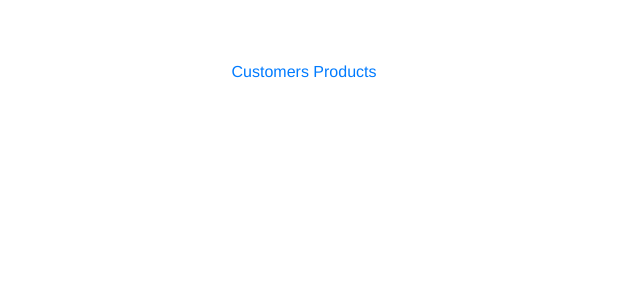
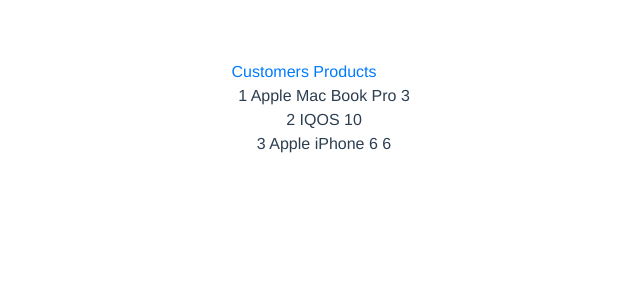
Before and after one commit to goran-jovicic/store-app, a Vue app: page /products in a window 1280 px wide. Shown: the top 300 px of the page, without its empty margins (336-976 px from the left). Built offline with nearby package versions, Linux system fonts and the light colour scheme.

Commit message:
zadatak 5

```diff
--- a/src/components/AppProducts.vue
+++ b/src/components/AppProducts.vue
@@ -1,12 +1,22 @@
 <template>
-
+	<div>
+		<ul>
+			<li v-for="(product,index) in products" :key="index">
+				{{ `${product.id} ${product.name} ${product.quantity}`}}
+			</li>
+		</ul>
+	</div>
 </template>
 
 <script>
-
+import { productService } from '@/services/ProductService'
 
 export default {
-
+    data () {
+			return {
+				products : productService.list()
+			}
+		}
 }
 </script>
 
```
